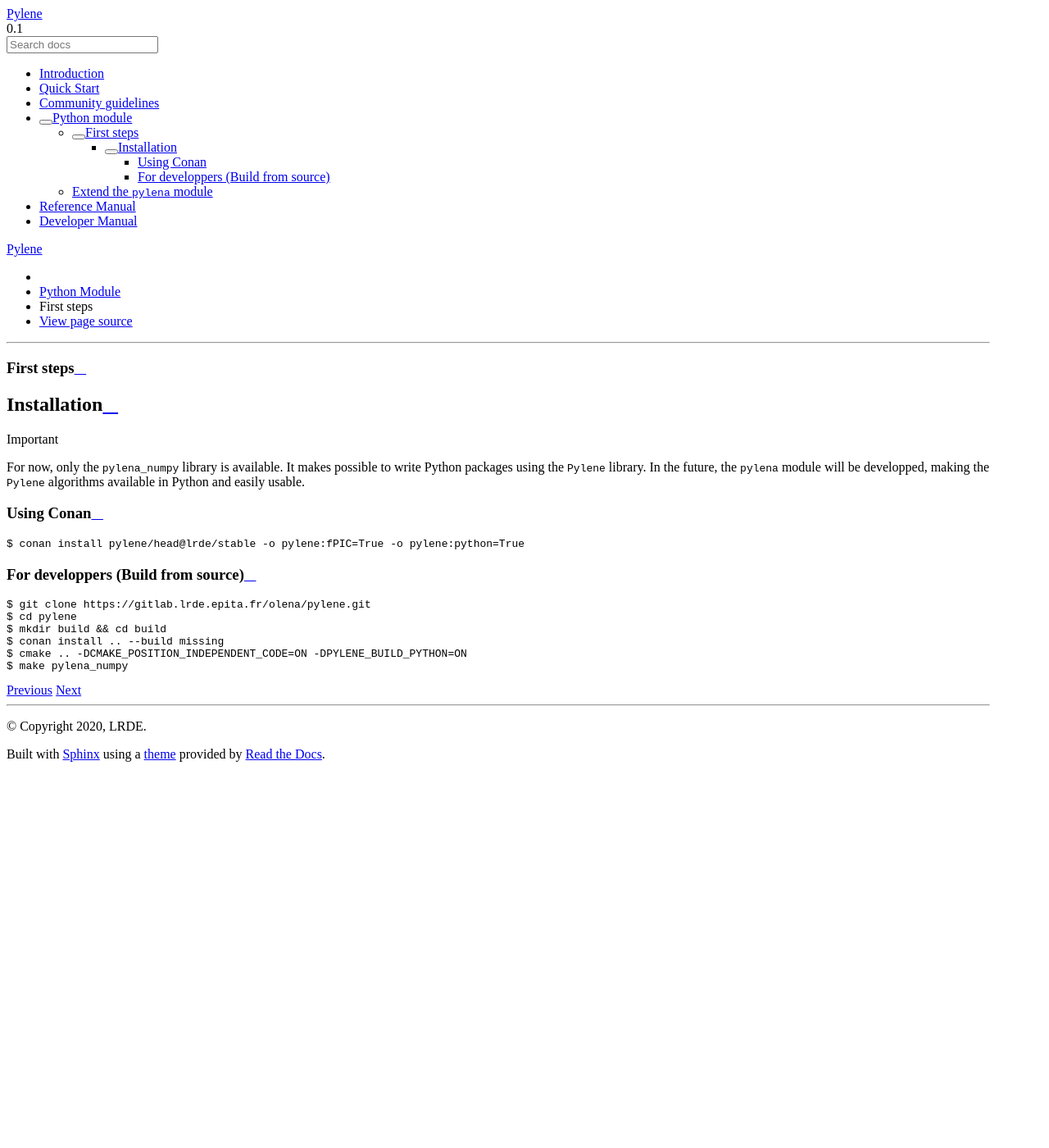
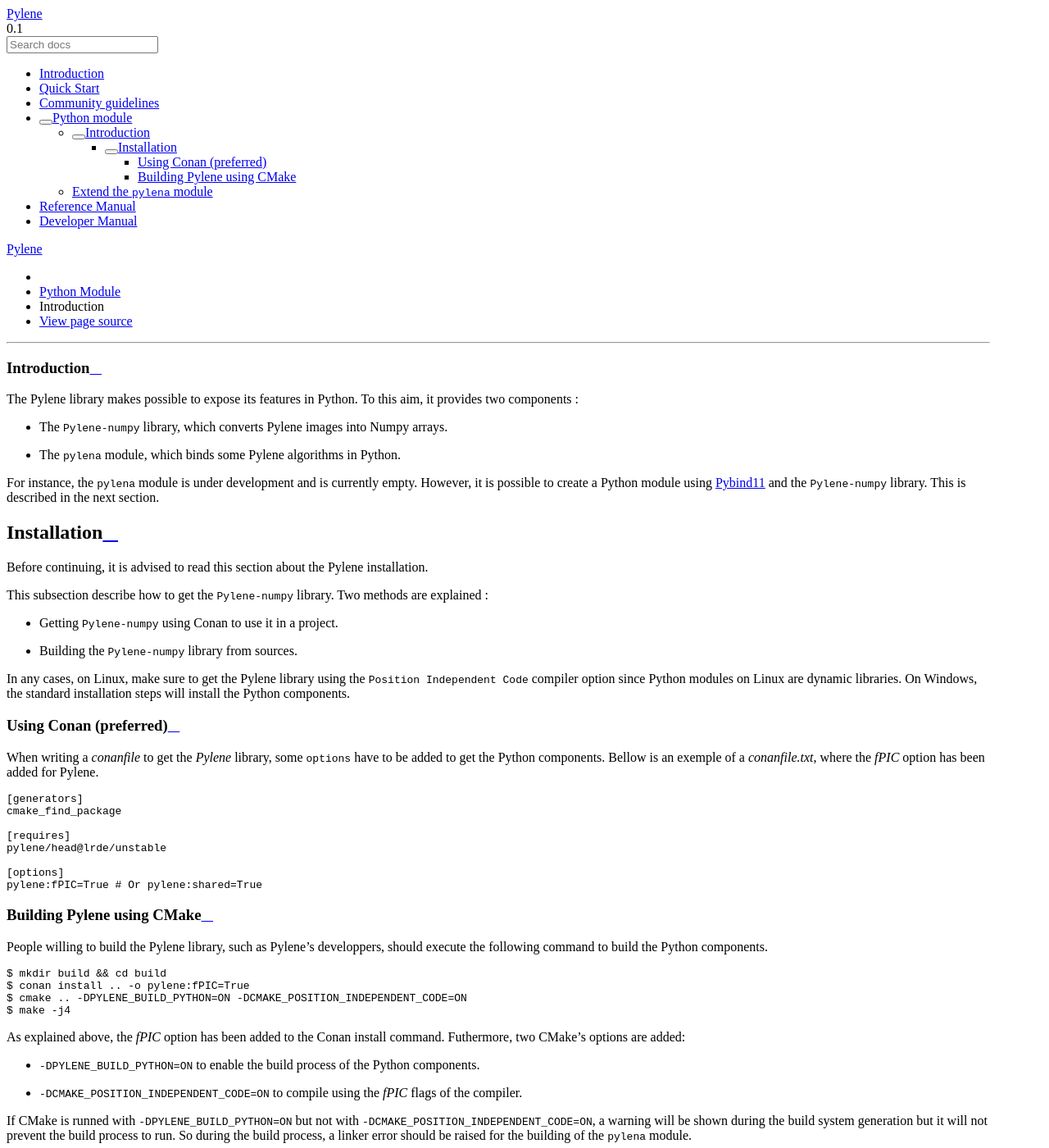
Before and after one commit to GerHobbelt/pylene, a Sphinx documentation site: the page built from doc/source/python/first_step.rst, in a window 1280 px wide and 1400 px high. Shown: the whole window at 82% size. Built offline with Sphinx 7.4.7 and the Read the Docs theme 2.0.0, drawn with Linux system fonts in a browser that asks for light colours.

Commit message:
Start documentation update

```diff
--- a/doc/source/python.rst
+++ b/doc/source/python.rst
@@ -1,7 +1,8 @@
 Python Module
 =============
 
-.. warning:: This module is under development.
+.. warning:: This module is under development. The features explained in the following sections are only available in the ``next`` branch of the project repository
+            and in the ``unstable`` Conan's channel.
 
 .. toctree::
     python/first_step.rst
--- a/doc/source/python/first_step.rst
+++ b/doc/source/python/first_step.rst
@@ -1,27 +1,63 @@
-First steps
-===========
+Introduction
+============
+
+The Pylene library makes possible to expose its features in Python. To this aim, it provides two components :
+
+* The ``Pylene-numpy`` library, which converts Pylene images into Numpy arrays.
+* The ``pylena`` module, which binds some Pylene algorithms in Python.
+
+For instance, the ``pylena`` module is under development and is currently empty. However, it is possible to create
+a Python module using `Pybind11 <https://pybind11.readthedocs.io>`_ and the ``Pylene-numpy`` library. This is described in the next section.
 
 Installation
-------------
+^^^^^^^^^^^^
 
-.. important:: For now, only the ``pylena_numpy`` library is available. It makes possible to write Python packages using the ``Pylene`` library. In the future,
-               the ``pylena`` module will be developped, making the ``Pylene`` algorithms available in Python and easily usable.
+Before continuing, it is advised to read this section about the Pylene installation.
 
-Using Conan
-^^^^^^^^^^^
+This subsection describe how to get the ``Pylene-numpy`` library. Two methods are explained :
+
+* Getting ``Pylene-numpy`` using Conan to use it in a project.
+* Building the ``Pylene-numpy`` library from sources.
+
+In any cases, on Linux, make sure to get the Pylene library using the ``Position Independent Code`` compiler option
+since Python modules on Linux are dynamic libraries. On Windows, the standard installation steps will install the Python
+components.
+
+Using Conan (preferred)
+-----------------------
+
+When writing a `conanfile` to get the `Pylene` library, some ``options`` have to be added to get the Python components.
+Bellow is an exemple of a `conanfile.txt`, where the `fPIC` option has been added for Pylene.
+
+.. code-block:: text
+
+    [generators]
+    cmake_find_package
+
+    [requires]
+    pylene/head@lrde/unstable
+
+    [options]
+    pylene:fPIC=True # Or pylene:shared=True
+
+Building Pylene using CMake
+---------------------------
+
+People willing to build the Pylene library, such as Pylene's developpers, should execute the following command
+to build the Python components.
 
 .. code-block:: console
 
-    $ conan install pylene/head@lrde/stable -o pylene:fPIC=True -o pylene:python=True
+    $ mkdir build && cd build
+    $ conan install .. -o pylene:fPIC=True
+    $ cmake .. -DPYLENE_BUILD_PYTHON=ON -DCMAKE_POSITION_INDEPENDENT_CODE=ON
+    $ make -j4
 
-For developpers (Build from source)
-^^^^^^^^^^^^^^^^^^^^^^^^^^^^^^^^^^^
+As explained above, the `fPIC` option has been added to the Conan install command. Futhermore, two CMake's options
+are added:
 
-.. code-block:: console
+* ``-DPYLENE_BUILD_PYTHON=ON`` to enable the build process of the Python components.
+* ``-DCMAKE_POSITION_INDEPENDENT_CODE=ON`` to compile using the `fPIC` flags of the compiler.
 
-    $ git clone https://gitlab.lrde.epita.fr/olena/pylene.git
-    $ cd pylene
-    $ mkdir build && cd build
-    $ conan install .. --build missing
-    $ cmake .. -DCMAKE_POSITION_INDEPENDENT_CODE=ON -DPYLENE_BUILD_PYTHON=ON
-    $ make pylena_numpy
+If CMake is runned with ``-DPYLENE_BUILD_PYTHON=ON`` but not with ``-DCMAKE_POSITION_INDEPENDENT_CODE=ON``, a warning will be shown during the build system generation
+but it will not prevent the build process to run. So during the build process, a linker error should be raised for the building of the ``pylena`` module.
```
Also changed, not shown: 1 other file.
